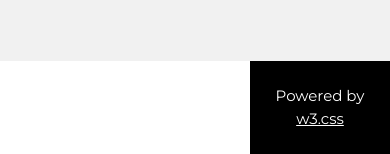
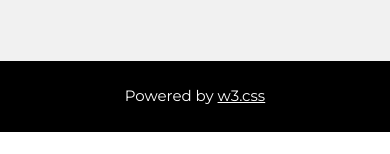
Before and after one commit to tranthientam293/clothing-store, a plain HTML site: page index.html in a window 390 px wide. Shown: the part 2268-2422 px from the top of the page. After the commit the page ends 2400 px from the top, so only its background shows below. Drawn offline with nearby package versions, Linux system fonts and the light colour scheme.

Commit message:
update layout

```diff
--- a/css/_main.css
+++ b/css/_main.css
@@ -207,6 +207,9 @@
 /* FOOTER */
 /* ************** */
 .footer {
+  max-width: calc(var(--wrapper-width) - var(--sidebar-width));
+  margin-left: var(--sidebar-width);
+
   color: var(--white-01);
   background-color: var(--black-01);
 }
@@ -215,6 +218,6 @@
 }
 
 .footer-link {
-  display: inline;
+  display: inline-block;
   text-decoration: underline;
 }
--- a/css/querry.css
+++ b/css/querry.css
@@ -2,7 +2,8 @@
   /* ************** */
   /* LAYOUT */
   /* ************** */
-  .container {
+  .container,
+  .footer {
     margin-left: 0;
   }
 
```
Also changed, not shown: index.html (+1 -3 lines).
